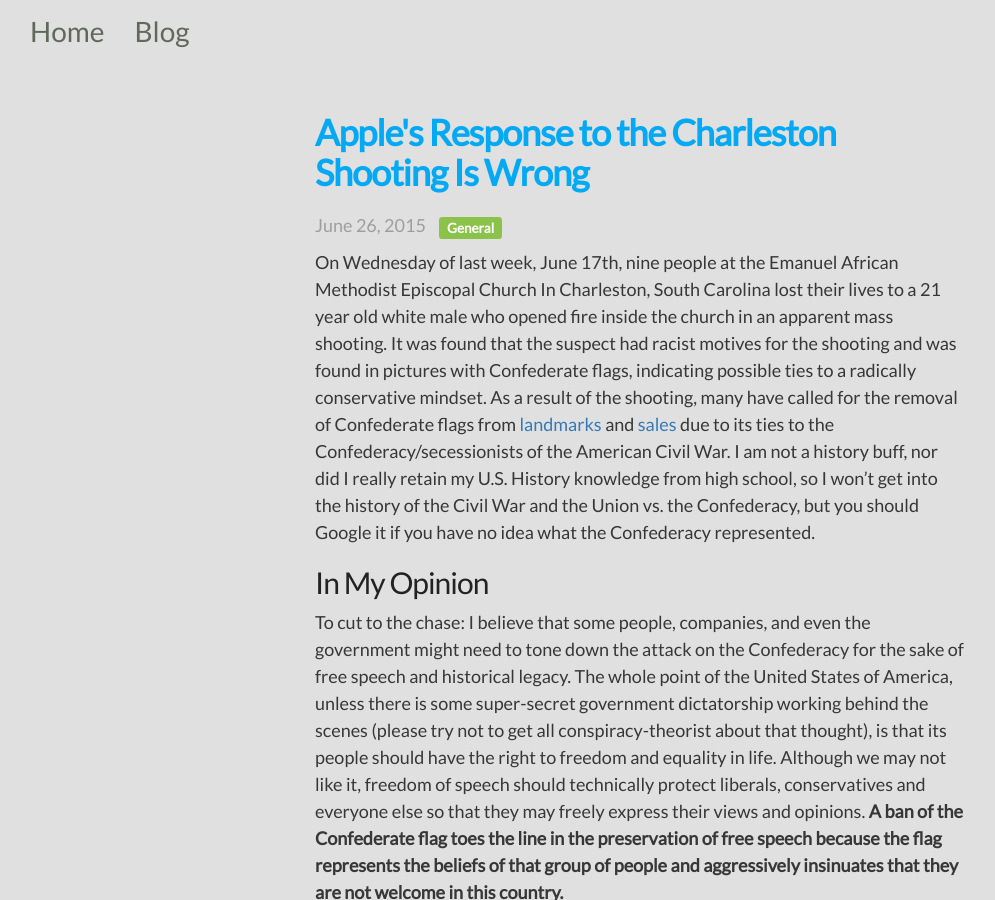
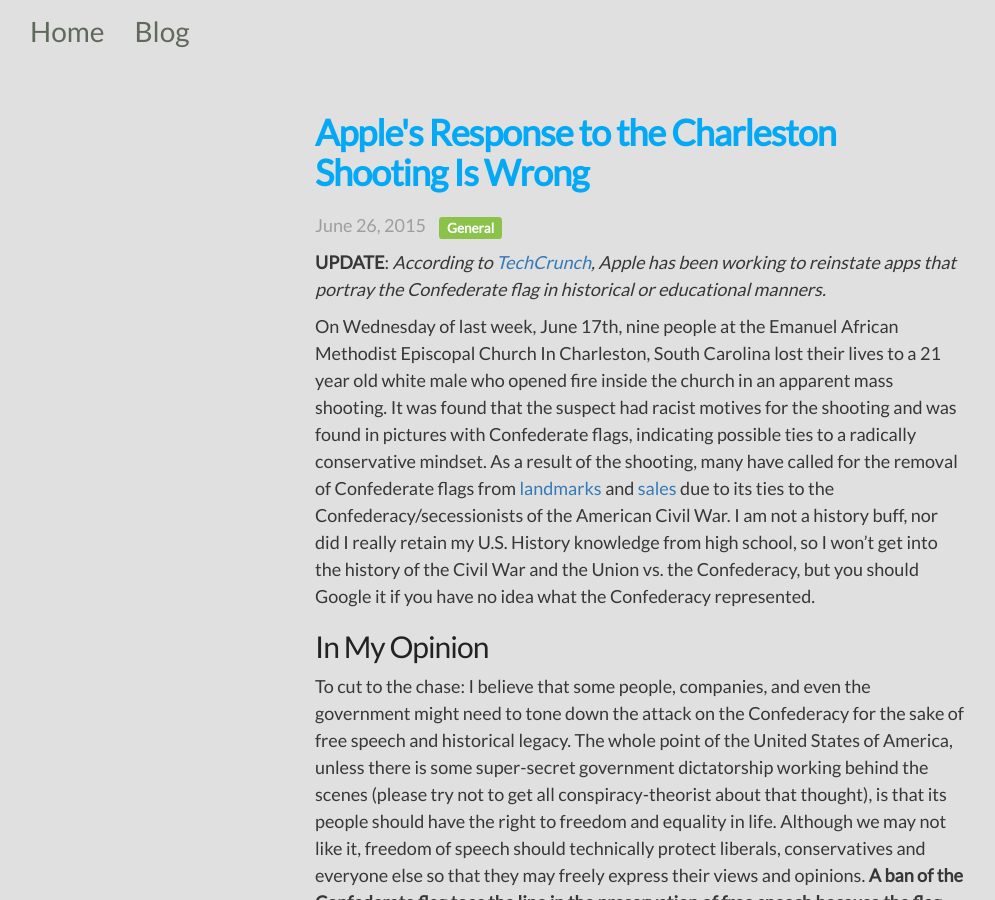
Before and after one commit to eric-cc-su/eric-cc-su.github.io, a Jekyll site: the page built from _posts/2015-06-26-confederate-flag-removal.md, in a window 1280 px wide and 900 px high. Shown: the whole window, without its empty margins (0-995 px from the left). Built offline with Jekyll 4.4.1, drawn with Linux system fonts in a browser that asks for light colours; comment, search, counter and statistics services are not loaded.

Commit message:
Update 2015-06-26-confederate-flag-removal.md

```diff
--- a/_posts/2015-06-26-confederate-flag-removal.md
+++ b/_posts/2015-06-26-confederate-flag-removal.md
@@ -4,6 +4,8 @@
 tags: [apple]
 mtime: 10:10
 ---
+
+**UPDATE**: *According to [TechCrunch](http://techcrunch.com/2015/06/25/apple-bans-games-and-apps-featuring-the-confederate-flag/#.46jsai:U0R4), Apple has been working to reinstate apps that portray the Confederate flag in historical or educational manners.*
 
 On Wednesday of last week, June 17th, nine people at the Emanuel African
 Methodist Episcopal Church In Charleston, South Carolina lost their lives to a
```
